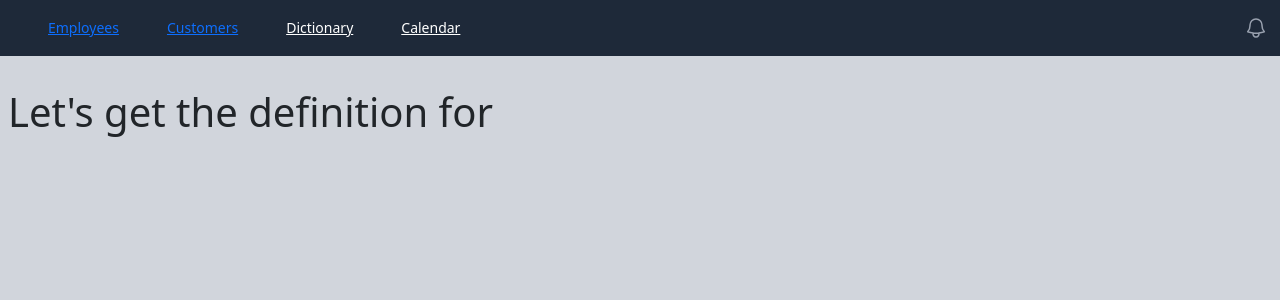
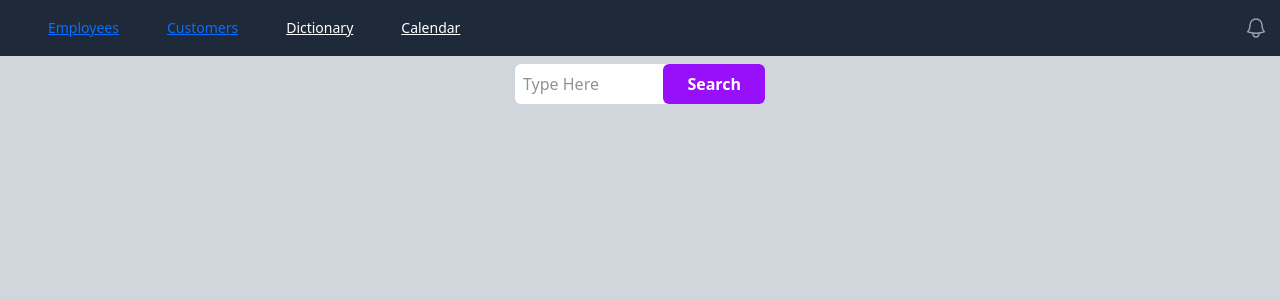
Before and after one commit to Guband/react, a React (Vite) app: page /dictionary in a window 1280 px wide. Shown: the top 300 px of the page. Built offline with nearby package versions, Linux system fonts and the light colour scheme.

Commit message:
Styling the dictionary

```diff
--- a/src/App.jsx
+++ b/src/App.jsx
@@ -1,29 +1,32 @@
-import Header from './components/Header'
-import './App.css'
-import Employees from './pages/Employees';
-import { BrowserRouter, Routes, Route } from 'react-router-dom';
-import Customers from './pages/Customers';
-import Dictionary from './pages/Dictionary';
-import Definition from './pages/Definition';
-
+import Header from "./components/Header";
+import "./App.css";
+import Employees from "./pages/Employees";
+import { BrowserRouter, Routes, Route } from "react-router-dom";
+import Customers from "./pages/Customers";
+import Dictionary from "./pages/Dictionary";
+import Definition from "./pages/Definition";
+import NotFound from "./components/NotFound";
 
 function App() {
+  return (
+    <BrowserRouter>
+      <Header>
+        <Routes>
+          <Route path="/employees" element={<Employees />} />
 
-  return (
-  <BrowserRouter>
-    <Header>
-        <Routes>
-          <Route path='/employees' element={<Employees />} />
+          <Route path="/dictionary" element={<Dictionary />} />
 
-          <Route path='/dictionary' element={<Dictionary />} />
+          <Route path="/dictionary/:search" element={<Definition />} />
 
-          <Route path='/definition' element={<Definition />} />
+          <Route path="/customers" element={<Customers />} />
 
-          <Route path='/customers' element={<Customers />} />
+          <Route path="/404" element={<NotFound />} />
+
+          <Route path="*" element={<NotFound />} />
         </Routes>
-  </Header>
-  </BrowserRouter>
-)
+      </Header>
+    </BrowserRouter>
+  );
 }
 
-export default App
+export default App;
--- /dev/null
+++ b/src/components/DefinitionSearch.jsx
@@ -0,0 +1,27 @@
+import { useState, useEffect } from "react";
+import { useNavigate } from "react-router-dom";
+
+
+export default function DefinitionSearch() {
+    const [word, setWord] = useState("");
+    const navigate = useNavigate();
+
+    return (
+      <form
+        className="flex space-between space-x-2 max-w-[250px] bg-white rounded"
+        onSubmit={() => {
+          navigate("/dictionary/" + word);
+        }}
+      >
+        <input
+          className="shrink min-w-0 px-2 py-2 rounded"
+          placeholder="Type Here"
+          type="text"
+          onChange={(e) => {
+            setWord(e.target.value);
+          }}
+        />
+        <button className="bg-purple-600 hover:bg-purple-700 text-white font-bold rounded py-1 px-4">Search</button>
+      </form>
+    );
+}
--- /dev/null
+++ b/src/components/NotFound.jsx
@@ -0,0 +1,4 @@
+
+ export default function NotFound() {
+    return <p>The page your are looking for was not found</p>;
+ }
--- a/src/pages/Definition.jsx
+++ b/src/pages/Definition.jsx
@@ -1,29 +1,53 @@
 import { useState, useEffect } from "react";
+import { useNavigate, useParams, Link } from "react-router-dom";
 import { v4 as uuidv4 } from "uuid";
+import NotFound from "../components/NotFound";
+import DefinitionSearch from "../components/DefinitionSearch";
 
 export default function Definition() {
   const [word, setWord] = useState();
+  const [notFound, setNotFound] = useState(false);
+  let { search } = useParams();
+  const navigate = useNavigate();
 
   useEffect(() => {
-        fetch('https://api.dictionaryapi.dev/api/v2/entries/en/class')
-        .then((response) => response.json())
+    fetch("https://api.dictionaryapi.dev/api/v2/entries/en/" + search)
+      .then((response) => {
+        if (response.status === 404) {
+          setNotFound(true);
+        }
+        return response.json();
+      })
       .then((data) => {
-            setWord(data[0].meanings)
-            console.log(data[0].meanings)}
-    );
+        setWord(data[0].meanings);
+      });
   }, []);
 
+  if (notFound === true) {
     return (
       <>
-         <h1>Here is a Definition:</h1>
-         {word ? word.map((meaning) => {
-           return (
-            <p key={uuidv4()}>
-            {meaning.partOfSpeech + ': '}
-            {meaning.definitions[0].definition}
-            </p>
-            )
-         }) : null}
+        <NotFound />
+        <Link to="/dictionary">Search another word</Link>
       </>
     );
   }
+  return (
+    <>
+      {word ? (
+        <>
+          <h1>Here is a definition</h1>
+          {word.map((meaning) => {
+            return (
+              <p key={uuidv4()}>
+                {meaning.partOfSpeech + ": "}
+                {meaning.definitions[0].definition}
+              </p>
+            );
+          })}
+          <p>Search Again</p>
+          <DefinitionSearch />
+        </>
+      ) : null}
+    </>
+  );
+}
--- a/src/pages/Dictionary.jsx
+++ b/src/pages/Dictionary.jsx
@@ -1,18 +1,9 @@
-import { useState, useEffect } from "react";
+import DefinitionSearch from "../components/DefinitionSearch";
 
 export default function Dictionary() {
-    const [word, setWord] = useState('');
-
-    useEffect(() => {
-        console.log('State updated', word)
-    });
-
-    return (
-        <>
-            <input type="text" onChange={(e) => {
-                setWord(e.target.value);
-            }} />
-            <h1>Let's get the definition for {word}</h1>
-        </>
-    )
+  return (
+    <div className="flex justify-center">
+      <DefinitionSearch />
+    </div>
+  );
 }
```
Lines whose indentation alone changed are shown as unchanged.
